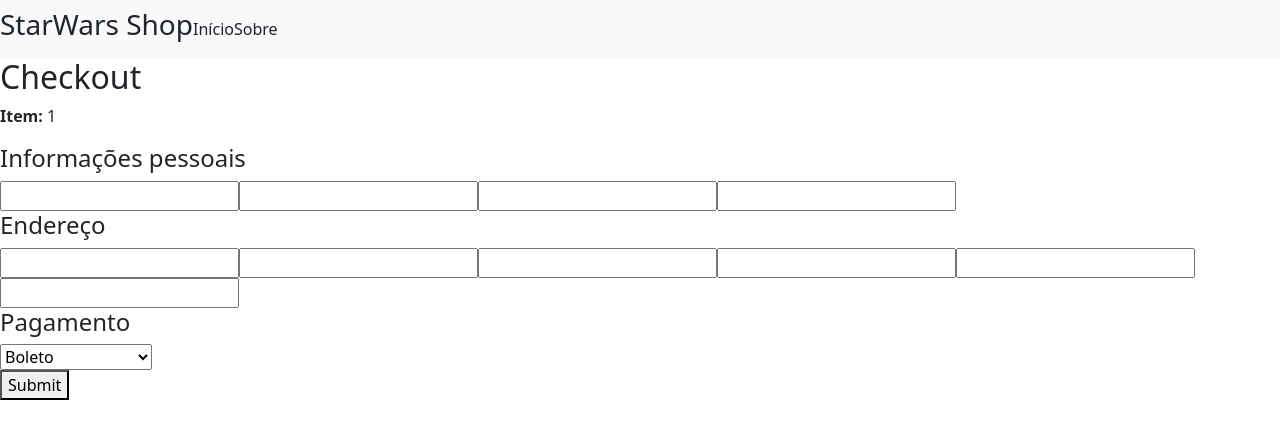
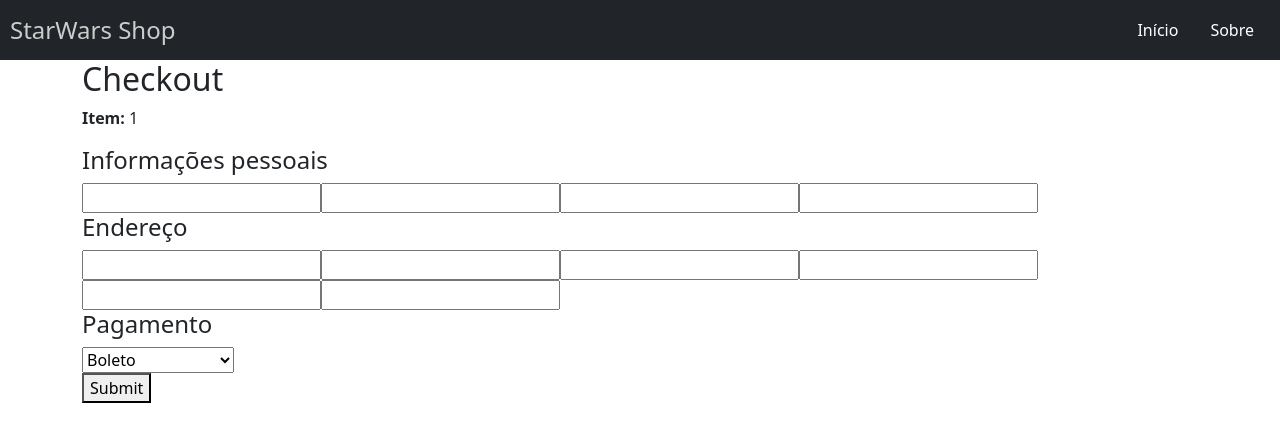
Before and after one commit to lauraghrk/starwars-shop, a React (Vite) app: page /checkout/1 in a window 1280 px wide. Shown: the top 442 px of the page. Built offline with nearby package versions, Linux system fonts and the light colour scheme.

Commit message:
add bootstrap

```diff
--- a/src/Screens/Checkout.tsx
+++ b/src/Screens/Checkout.tsx
@@ -5,7 +5,7 @@
 
     const {name} = useParams()
     return (
-        <div>
+        <div className="container">
             <h2>Checkout</h2>
             <p><b>Item: </b>{name}</p>
             <CheckoutForm />
--- a/src/Screens/Home.tsx
+++ b/src/Screens/Home.tsx
@@ -17,11 +17,9 @@
         return <div>Carregando veículos...</div>
     }
 
-     return (
-        <div>
-            <div>
-                {vehicles.map((vehicle: IVehicle) => <ListItem key={vehicle.url} name={vehicle.name} url={vehicle.url} vehicle={vehicle} />)}
-            </div>
+    return (
+        <div className='container list-group' style={{marginTop: 30}}>
+            {vehicles.map((vehicle: IVehicle) => <ListItem key={vehicle.url} name={vehicle.name} url={vehicle.url} vehicle={vehicle} />)}
         </div>
     )
 })
--- a/src/components/ListItem.tsx
+++ b/src/components/ListItem.tsx
@@ -4,7 +4,7 @@
 function ListItem(vehicle: IVehicle) {
     return (
         <div>
-            <Link to={'/checkout/' + vehicle.name}>
+            <Link to={'/checkout/' + vehicle.name} className="list-group-item list-group-item-action list-group-item-light">
                 <div>
                     {vehicle.name}
                 </div>
--- a/src/components/Navbar.tsx
+++ b/src/components/Navbar.tsx
@@ -1,17 +1,14 @@
-import { useNavigate } from 'react-router-dom';
+import { Link } from 'react-router-dom';;
 
 function NavBar() {
-
-  const navigate = useNavigate()
-
   return (
-    <div>
-      <nav className="navbar navbar-expand-lg navbar-light bg-light">
-          <h3>StarWars Shop</h3>
-          <a className="nav-link active" onClick={() => {navigate("/")}}>Início</a>
-          <a className="nav-link active" onClick={() => {navigate("/about")}}>Sobre</a>
-      </nav>
-    </div>
+    <nav className="navbar bg-dark" style={{padding: 10}}>
+        <span style={{ color: '#CCC', fontSize: '1.5em' }}>StarWars Shop</span>
+        <div className="nav justify-content-end">
+          <Link className="nav-link" style={{ color: '#FFF' }} to={"/"}>Início</Link>
+          <Link className="nav-link" style={{ color: '#FFF' }} to={"/about"}>Sobre</Link>
+        </div>
+    </nav>
   );
 }
 
```
